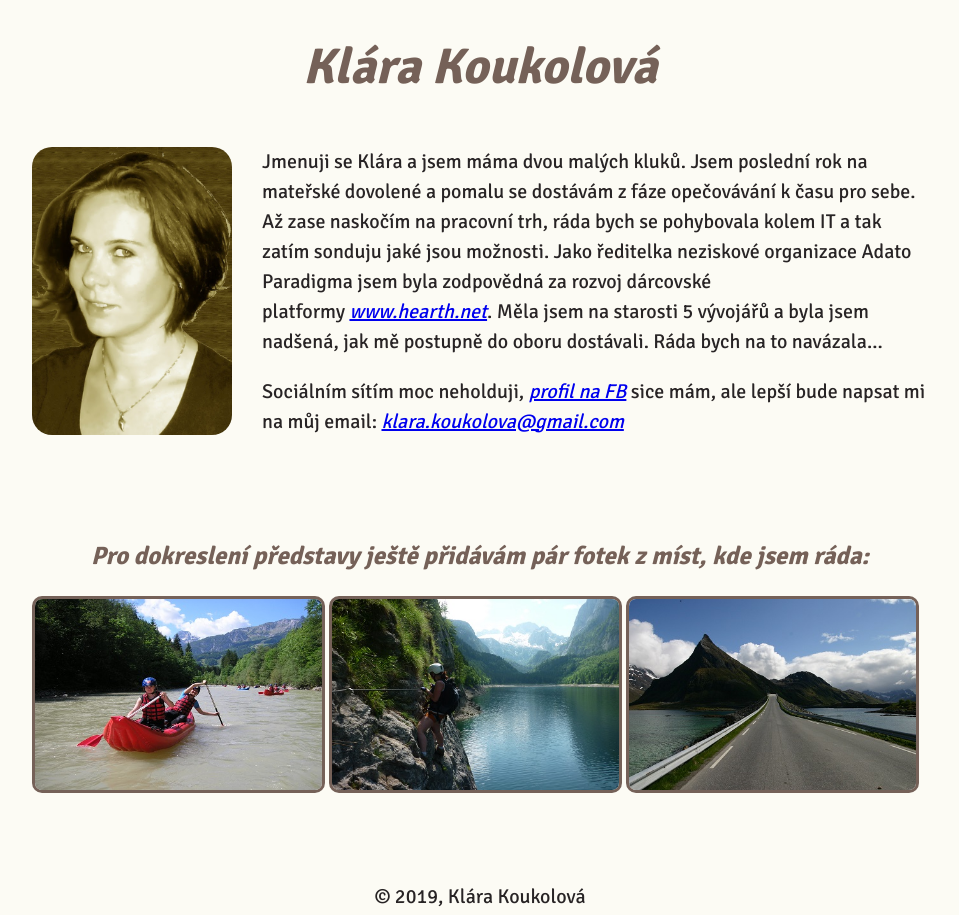
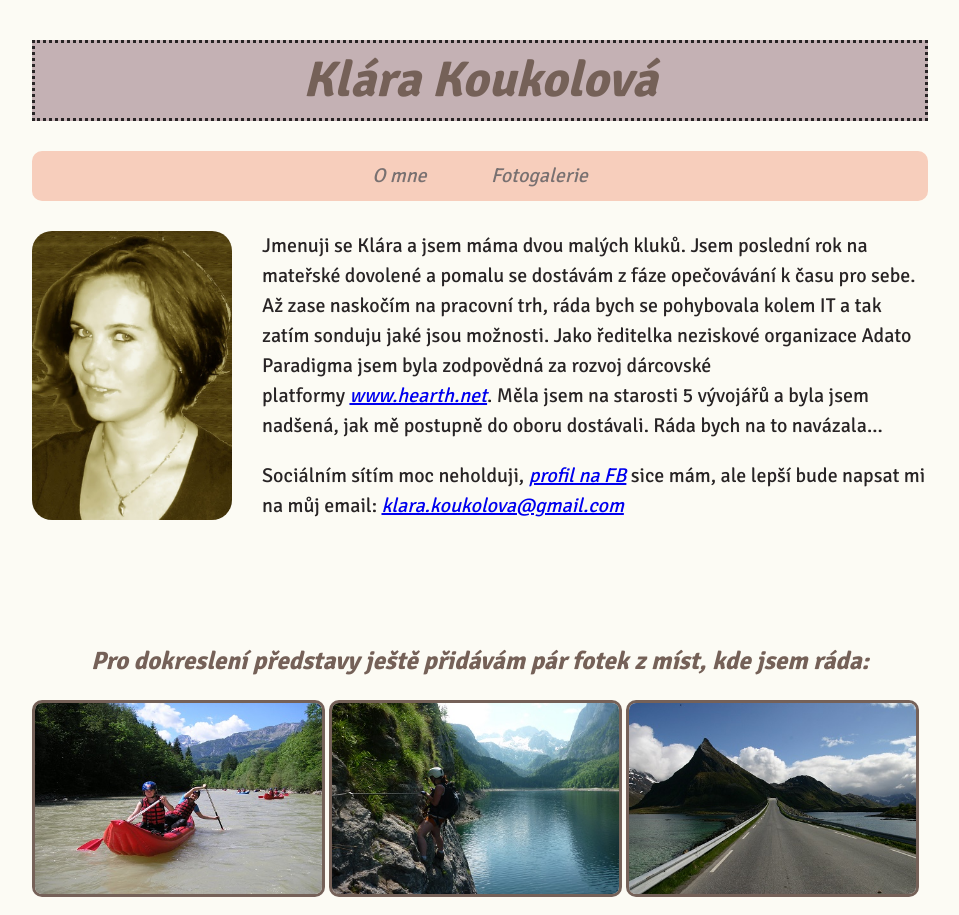
Before and after one commit to tvorimweb-2019-praha-podzim/projekt01-vizitka-klarce, a plain HTML site: page index.html in a window 1280 px wide. Shown: the top 915 px of the page, without its empty margins (160-1119 px from the left). Drawn offline with Linux system fonts and the light colour scheme.

Commit message:
2.nepovinný úkol - se zpoždením - final

```diff
--- a/index.html
+++ b/index.html
@@ -18,40 +18,58 @@ Tip: Webdesign In 4 Minutes https://jgthms.com/web-design-in-4-minutes/
 -->
 <!DOCTYPE html>
 <html lang="cs">
+
 <head>
   <meta charset="UTF-8">
   <meta name="viewport" content="width=device-width, initial-scale=1.0">
   <meta http-equiv="X-UA-Compatible" content="ie=edge">
   <title>Klara Koukolova</title>
-  <link href="https://fonts.googleapis.com/css?family=Signika:300,400,600,700&display=swap&subset=latin-ext" rel="stylesheet">
+  <link href="https://fonts.googleapis.com/css?family=Signika:300,400,600,700&display=swap&subset=latin-ext"
+    rel="stylesheet">
   <link rel="stylesheet" href="style.css">
 </head>
+
 <body>
 
-<section class=prvnicast>
+  <section class=prvnicast id="omne">
     <!--Nadpis-->
+    <div class="box">
+    <h1>Klára Koukolová</h1>
+  </div>
 
-    <h1>Klára Koukolová</h1>
+    <!--menu-->
+    <ul class="menu">
+      <li><a href="#omne">O mne</a></li>
+      <li><a href="#fotogalerie">Fotogalerie</a></li>
+    </ul>
 
     <!--Sekce Něco o mně -->
 
 
     <img class="foto-omne" src="Obrázky/Klara.JPG" alt="foto Klara Koukolova">
     <p>
-      Jmenuji se Klára a jsem máma dvou malých kluků. Jsem poslední rok na mateřské dovolené a pomalu se dostávám z fáze opečovávání k času pro sebe.  Až zase naskočím na pracovní trh, ráda bych se pohybovala kolem IT a tak zatím sonduju jaké jsou možnosti.  Jako ředitelka neziskové organizace Adato Paradigma jsem byla zodpovědná za rozvoj dárcovské platformy <a href="https://www.hearth.net" target="_blank">www.hearth.net</a>. Měla jsem na starosti 5 vývojářů a byla jsem nadšená, jak mě postupně do oboru dostávali. Ráda bych na to navázala...
+      Jmenuji se Klára a jsem máma dvou malých kluků. Jsem poslední rok na mateřské dovolené a pomalu se dostávám z fáze
+      opečovávání k času pro sebe. Až zase naskočím na pracovní trh, ráda bych se pohybovala kolem IT a tak zatím
+      sonduju jaké jsou možnosti. Jako ředitelka neziskové organizace Adato Paradigma jsem byla zodpovědná za rozvoj
+      dárcovské platformy <a href="https://www.hearth.net" target="_blank">www.hearth.net</a>. Měla jsem na starosti 5
+      vývojářů a byla jsem nadšená, jak mě postupně do oboru dostávali. Ráda bych na to navázala...
     </p>
 
 
     <!--Sekce Sociální sítě-->
 
     <p>
-      Sociálním sítím moc neholduji, <a href="https://www.facebook.com/klara.koukolova" target="_blank">profil na FB</a> sice mám, ale lepší bude napsat mi na můj email: <a href="mailto:klara.koukolova@gmail.com">klara.koukolova@gmail.com</a>
+
+      Sociálním sítím moc neholduji, <a href="https://www.facebook.com/klara.koukolova" target="_blank">profil na FB</a>
+      sice mám, ale lepší bude napsat mi na můj email: <a
+        href="mailto:klara.koukolova@gmail.com">klara.koukolova@gmail.com</a>
+
     </p>
   </section>
 
 
   <!-- Pár fotek o mně-->
-<section class="fotogalerie">
+  <section class="fotogalerie" id="fotogalerie">
     <h2>
       Pro dokreslení představy ještě přidávám pár fotek z míst, kde jsem ráda:
     </h2>
@@ -70,4 +88,5 @@ Tip: Webdesign In 4 Minutes https://jgthms.com/web-design-in-4-minutes/
   </footer>
 
 </body>
+
 </html>
--- a/style.css
+++ b/style.css
@@ -1,22 +1,24 @@
-body{
-  color: #282425;
+body {
+  color           : #282425;
   background-color: #fcfbf4;
-  font-size: 20px;
-  line-height: 1.5;
-  font-family: 'Signika', sans-serif;
-  margin:0;
+  font-size       : 20px;
+  line-height     : 1.5;
+  font-family     : 'Signika', sans-serif;
+  margin          : 0;
 }
+
 h1 {
-    color: #756158;
-    font-size: 50px;
+  color     : #756158;
+  font-size : 50px;
   font-style: italic;
   text-align: center;
-    margin-top:0;
+  margin-top: 0;
+  margin-bottom: 0;
 }
 
 h2 {
-  color: #756158;
-  font-size: 25px;
+  color     : #756158;
+  font-size : 25px;
   font-style: italic;
   text-align: center
 }
@@ -25,23 +27,52 @@ a {
   font-style: italic;
 }
 
-.foto-omne{
-    width: 200px;
+.foto-omne {
+  width        : 200px;
   border-radius: 20px;
-    float: left;
-    margin: 0 30px 30px 0;
+  float        : left;
+  margin       : 0 30px 30px 0;
 }
-.fotogalerie img{
-    width: 32%;
-    border: 3px solid #756158;
+
+.fotogalerie img {
+  width        : 32%;
+  border       : 3px solid #756158;
   border-radius: 10px;
 }
 
 section {
-  padding:30px 15%;
+  padding: 40px 15%;
 }
 
-.paticka{
+.paticka {
   text-align: center;
   margin-top: 50px;
 }
+
+.menu {
+  margin: 30px 0;
+  padding: 0;
+  text-align: center;
+  background-color:#f7cebc;
+  border-radius: 10px;
+}
+.menu li {
+  display: inline-block;
+}
+.menu a {
+  display: inline-block;
+  color: rgb(121, 113, 113);
+  text-decoration: none;
+  padding: 10px 30px;
+}
+
+.menu a:hover,
+.menu a:focus,
+.menu a:active {
+  background-color: rgb(63, 61, 62);
+}
+
+.box {
+  background-color: rgb(196, 177, 180) ;
+  border-style: dotted;
+   }
```
Also changed, not shown: 1 other file. Lines whose indentation alone changed are shown as unchanged.
